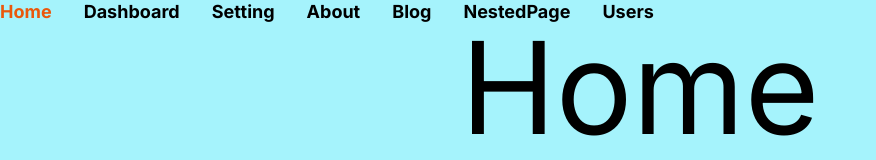
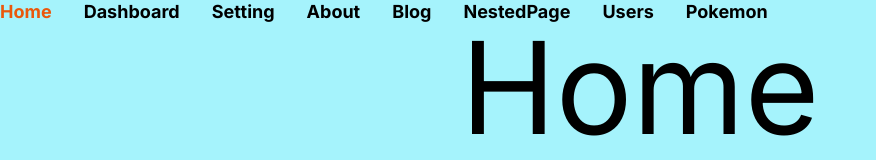
Before and after one commit to marieooq/nextjs-playground, a Next.js app: page / in a window 1280 px wide. Shown: the top 160 px of the page, without its empty margins (0-876 px from the left). Built offline with nearby package versions, Linux system fonts and the light colour scheme.

Commit message:
added pokemon page to check how suspense works

```diff
--- a/app/layout.tsx
+++ b/app/layout.tsx
@@ -33,6 +33,7 @@ export default function RootLayout({
               { href: "/blog", name: "Blog" },
               { href: "/nestedpage", name: "NestedPage" },
               { href: "/users", name: "Users" },
+              { href: "/pokemon", name: "Pokemon" },
             ]}
           />
           {children}
```
